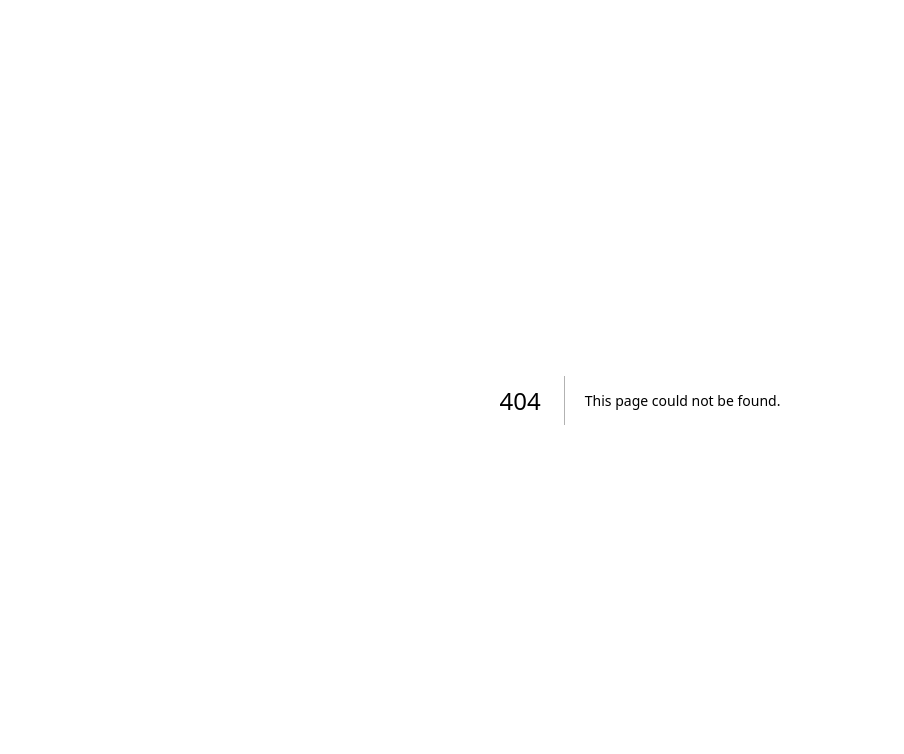
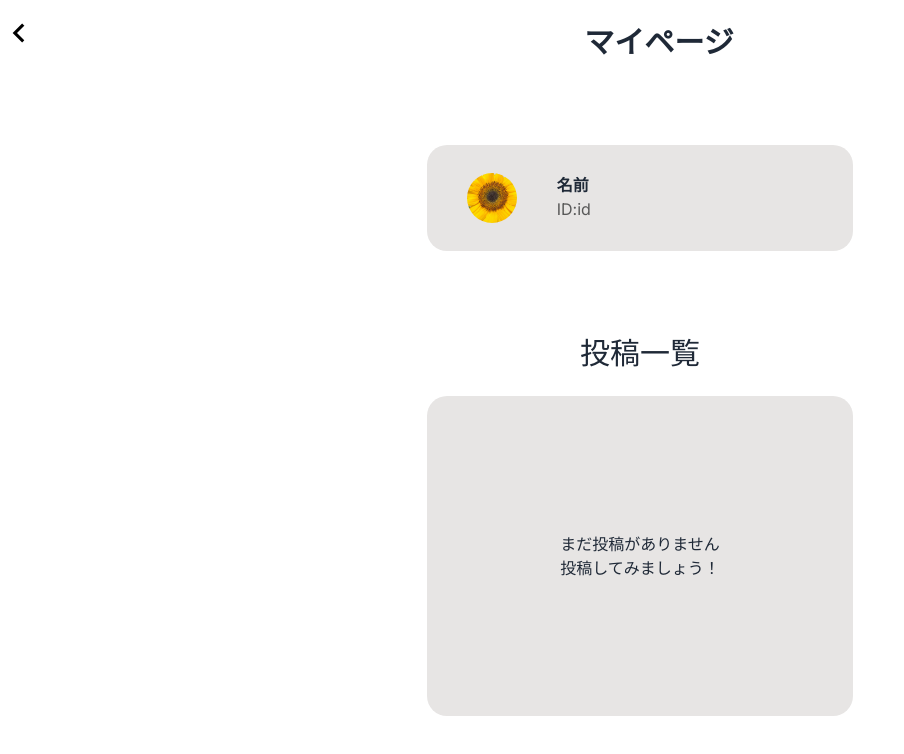
Before and after one commit to almost-third-grade-in-hackathon/MusicSNS-Frontend, a Next.js app in the folder workspace/: page /mypage in a window 1280 px wide. Before the commit this address had no page. Shown: the top 754 px of the page, without its empty margins (0-904 px from the left). Built offline with nearby package versions, Linux system fonts and the light colour scheme.

Commit message:
mypageについてname-idとposts-viewコンポーネントの作成

```diff
--- /dev/null
+++ b/workspace/src/app/(page)/mypage/page.tsx
@@ -0,0 +1,31 @@
+import React from 'react'
+import NameId from '../../../components/name-id'
+import PostsView from '../../../components/posts-view'
+
+const page = () => {
+  return (
+    <div style={{
+        display:"flex",
+        alignItems:"center",
+        justifyContent:"center",
+        flexDirection:"column"
+        }}>
+        <div style={{display:"flex",alignItems:"center"}}>
+            <img  src='./arrow-black-image.png'/>
+                <p  className=" w-screen flex justify-center items-center"
+                style={{
+                    fontWeight:"bold",
+                    fontSize:"30px",
+                    marginTop:"20px"
+                    }}>
+                    マイページ
+                </p>
+        </div>
+        <NameId name="名前" id="id"/>
+        <PostsView />
+
+    </div>
+  )
+}
+
+export default page
--- /dev/null
+++ b/workspace/src/components/name-id.tsx
@@ -0,0 +1,27 @@
+import React from 'react'
+
+type NameIdProps = {
+    name:string;
+    id:string;
+}
+
+const NameId:React.FC<NameIdProps> = ({name,id}) => {
+  return (
+    <div  className='bg-stone-200 flex py-7 my-20 w-3/4 md:w-1/3 '
+    style={{
+        borderRadius:"20px",
+        justifyContent:"start"
+        }}>
+         <img src='./sample/Himawari.jpg'
+          width={"50px"}
+          className='ml-10'
+          style={{borderRadius:"50%"}} />
+          <div className='ml-10'>
+             <p style={{fontWeight:"bold"}}>{name}</p>
+             <p style={{color:"#585858"}}>ID:{id}</p>
+          </div>
+    </div>
+  )
+}
+
+export default NameId
--- /dev/null
+++ b/workspace/src/components/posts-view.tsx
@@ -0,0 +1,22 @@
+import React from 'react'
+
+const PostsView = () => {
+  return (
+    <>
+        <p style={{fontSize:"30px"}}>投稿一覧</p>
+        <div  className='bg-stone-200 flex py-7 my-5 w-1/3 h-80'
+        style={{
+        borderRadius:"20px",
+        justifyContent:"center"
+        }}>
+          <p className='h-50 w-50 flex justify-center items-center'>
+            まだ投稿がありません
+            <br />
+            投稿してみましょう！
+          </p>
+        </div>
+    </>
+  )
+}
+
+export default PostsView
```
Also changed, not shown: workspace/public/arrow-black-image.png (added).
